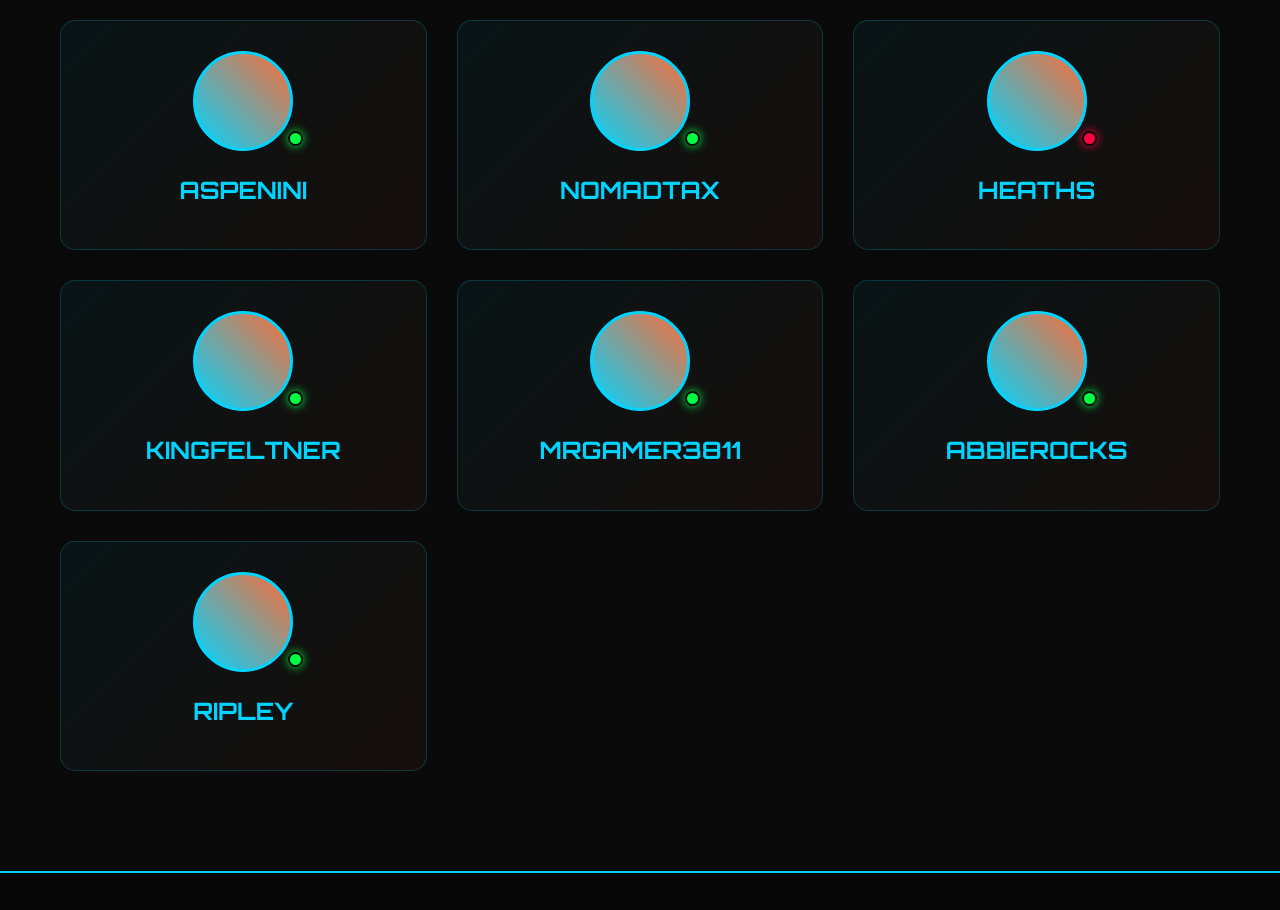
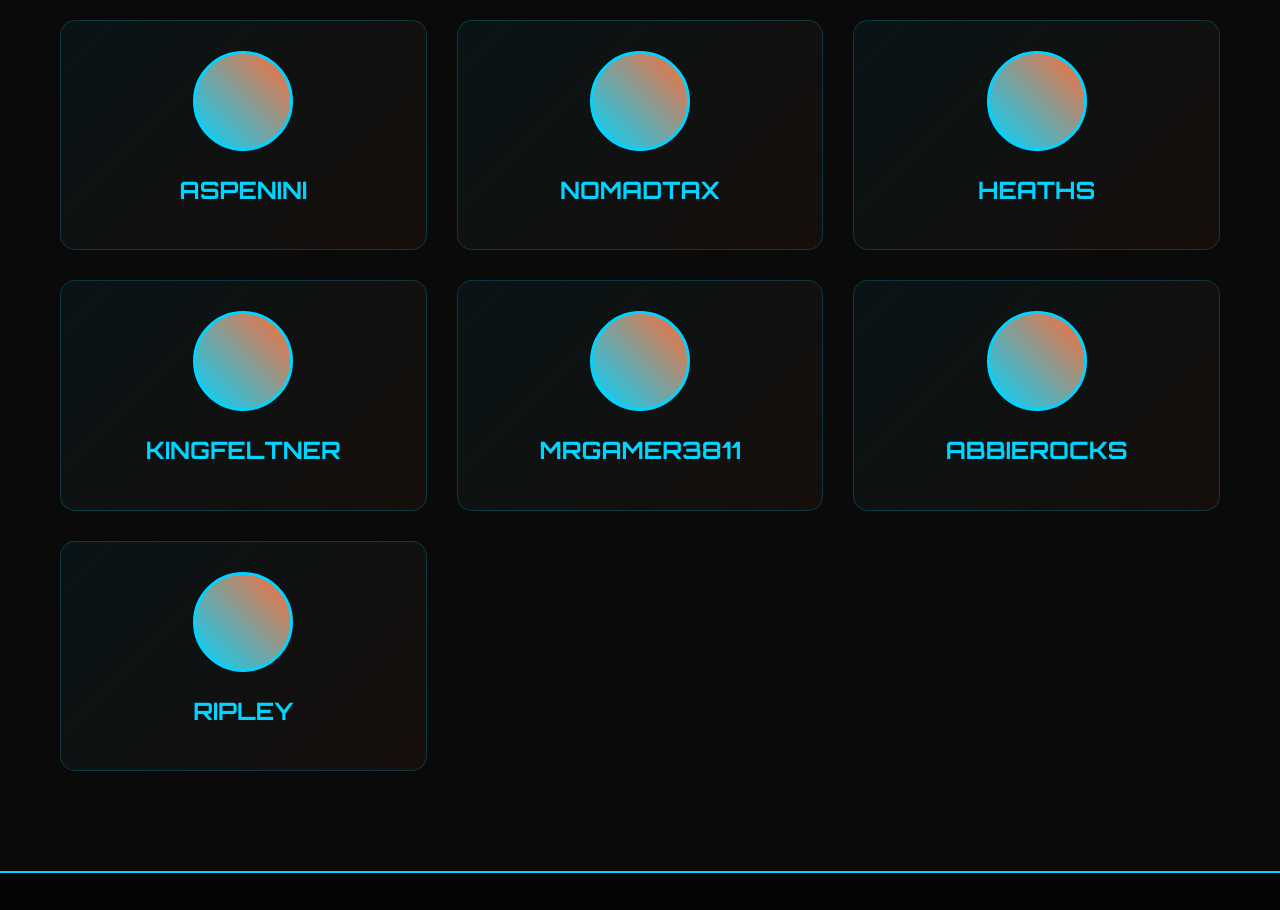
Before and after one commit to Aspenini/ApeXNOS, a plain HTML site: page index.html in a window 1280 px wide. Shown: the part 1880-2790 px from the top of the page. Drawn offline with Linux system fonts and the light colour scheme.

Commit message:
removed player status

```diff
--- a/index.html
+++ b/index.html
@@ -127,7 +127,6 @@
                 <div class="player-card">
                     <div class="player-image">
                         <div class="player-avatar"></div>
-                        <div class="player-status online"></div>
                     </div>
                     <div class="player-info">
                         <h3 class="player-name">ASPENINI</h3>
@@ -136,7 +135,6 @@
                 <div class="player-card">
                     <div class="player-image">
                         <div class="player-avatar"></div>
-                        <div class="player-status online"></div>
                     </div>
                     <div class="player-info">
                         <h3 class="player-name">NOMADTAX</h3>
@@ -145,7 +143,6 @@
                 <div class="player-card">
                     <div class="player-image">
                         <div class="player-avatar"></div>
-                        <div class="player-status offline"></div>
                     </div>
                     <div class="player-info">
                         <h3 class="player-name">HEATHS</h3>
@@ -154,7 +151,6 @@
                 <div class="player-card">
                     <div class="player-image">
                         <div class="player-avatar"></div>
-                        <div class="player-status online"></div>
                     </div>
                     <div class="player-info">
                         <h3 class="player-name">KINGFELTNER</h3>
@@ -163,7 +159,6 @@
                 <div class="player-card">
                     <div class="player-image">
                         <div class="player-avatar"></div>
-                        <div class="player-status online"></div>
                     </div>
                     <div class="player-info">
                         <h3 class="player-name">MRGAMER3811</h3>
@@ -172,7 +167,6 @@
                 <div class="player-card">
                     <div class="player-image">
                         <div class="player-avatar"></div>
-                        <div class="player-status online"></div>
                     </div>
                     <div class="player-info">
                         <h3 class="player-name">ABBIEROCKS</h3>
@@ -181,7 +175,6 @@
                 <div class="player-card">
                     <div class="player-image">
                         <div class="player-avatar"></div>
-                        <div class="player-status online"></div>
                     </div>
                     <div class="player-info">
                         <h3 class="player-name">RIPLEY</h3>
```
